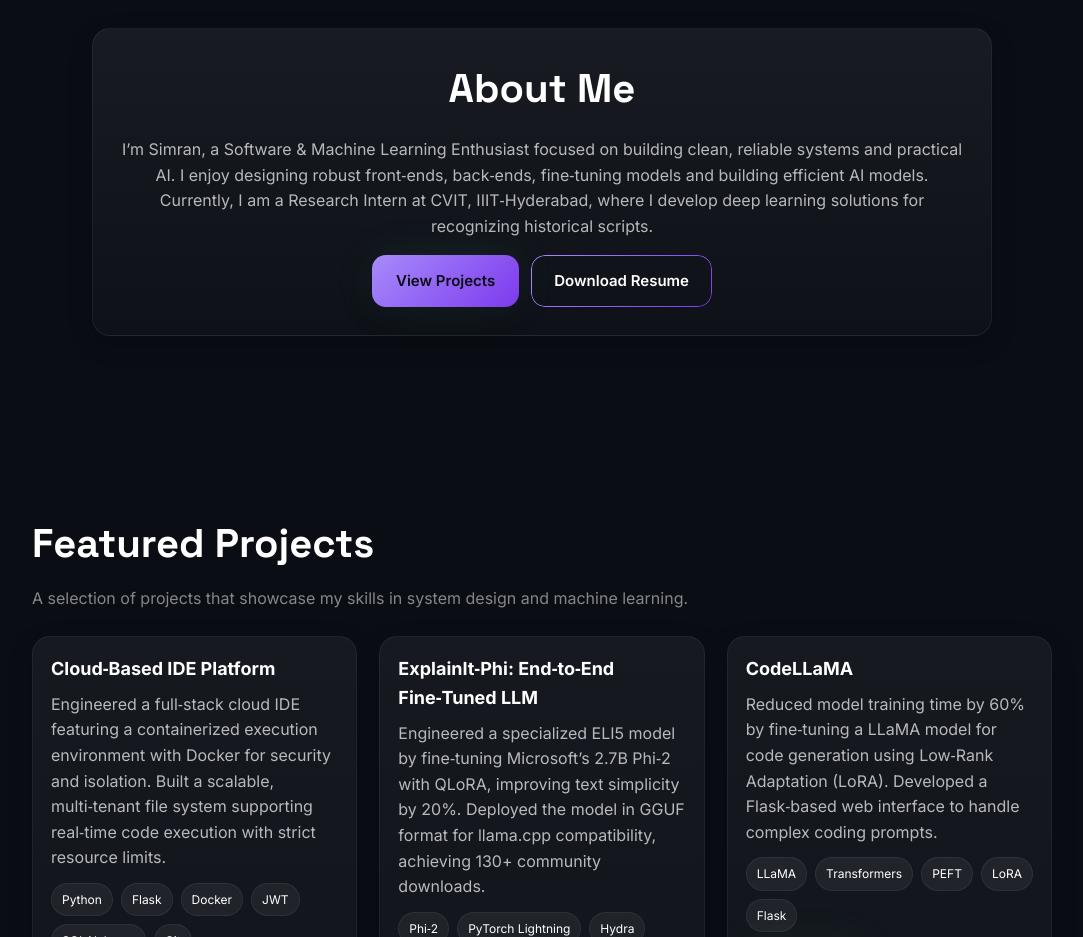
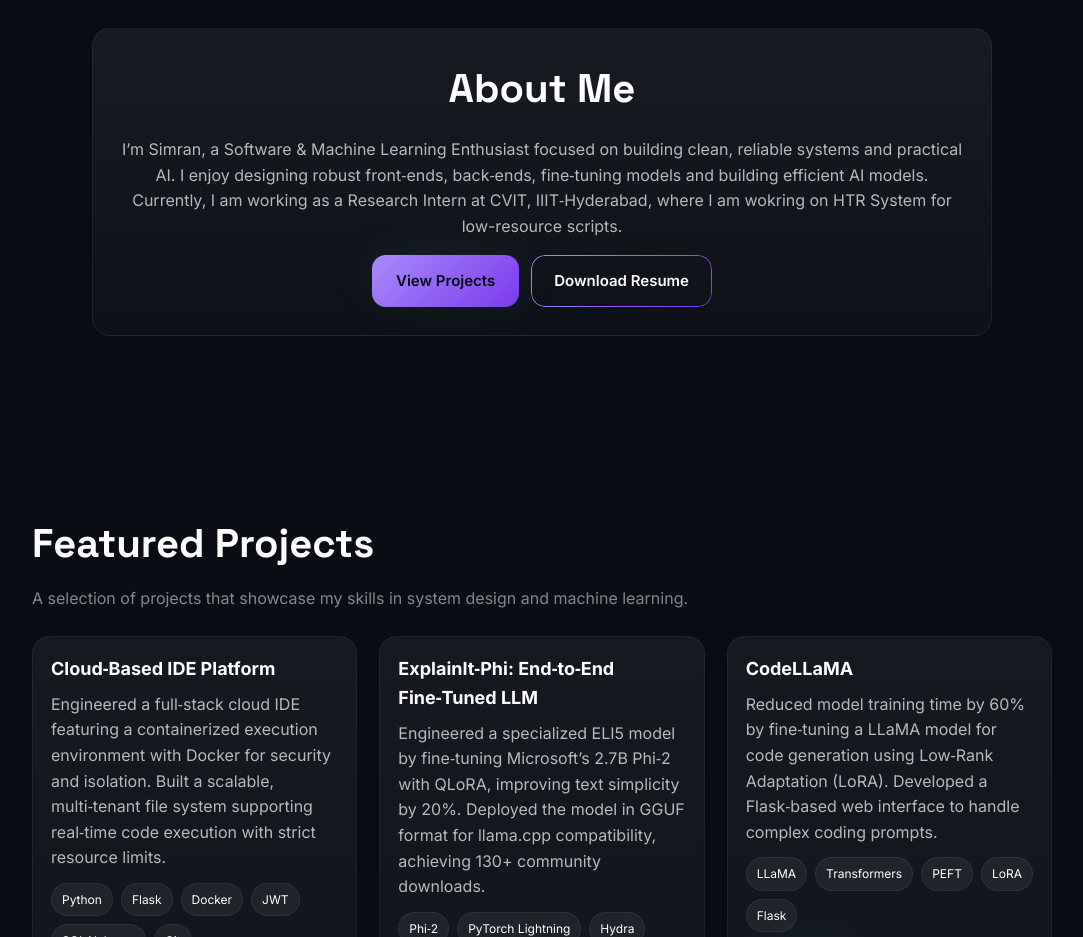
Before and after one commit to Simran32909/simran-portfolio, a plain HTML site: page index.html in a window 1280 px wide. Shown: the part 860-1797 px from the top of the page, without its empty margins (98-1181 px from the left). Drawn offline with Linux system fonts and the light colour scheme; animation ran at ten frames a second.

Commit message:
Initial portfolio commit

```diff
--- a/index.html
+++ b/index.html
@@ -83,7 +83,7 @@
           <div class="about-card" data-animate>
             <h2 class="section-title">About Me</h2>
             <p class="about-blurb">
-              I’m Simran, a Software & Machine Learning Enthusiast focused on building clean, reliable systems and practical AI. I enjoy designing robust front‑ends, back‑ends, fine‑tuning models and building efficient AI models. Currently, I am a Research Intern at CVIT, IIIT‑Hyderabad, where I develop deep learning solutions for recognizing historical scripts.
+              I’m Simran, a Software & Machine Learning Enthusiast focused on building clean, reliable systems and practical AI. I enjoy designing robust front‑ends, back‑ends, fine‑tuning models and building efficient AI models. Currently, I am working as a Research Intern at CVIT, IIIT‑Hyderabad, where I am wokring on HTR System for low-resource scripts.
             </p>
             <div class="about-actions">
               <a class="button" href="#projects">View Projects</a>
```
